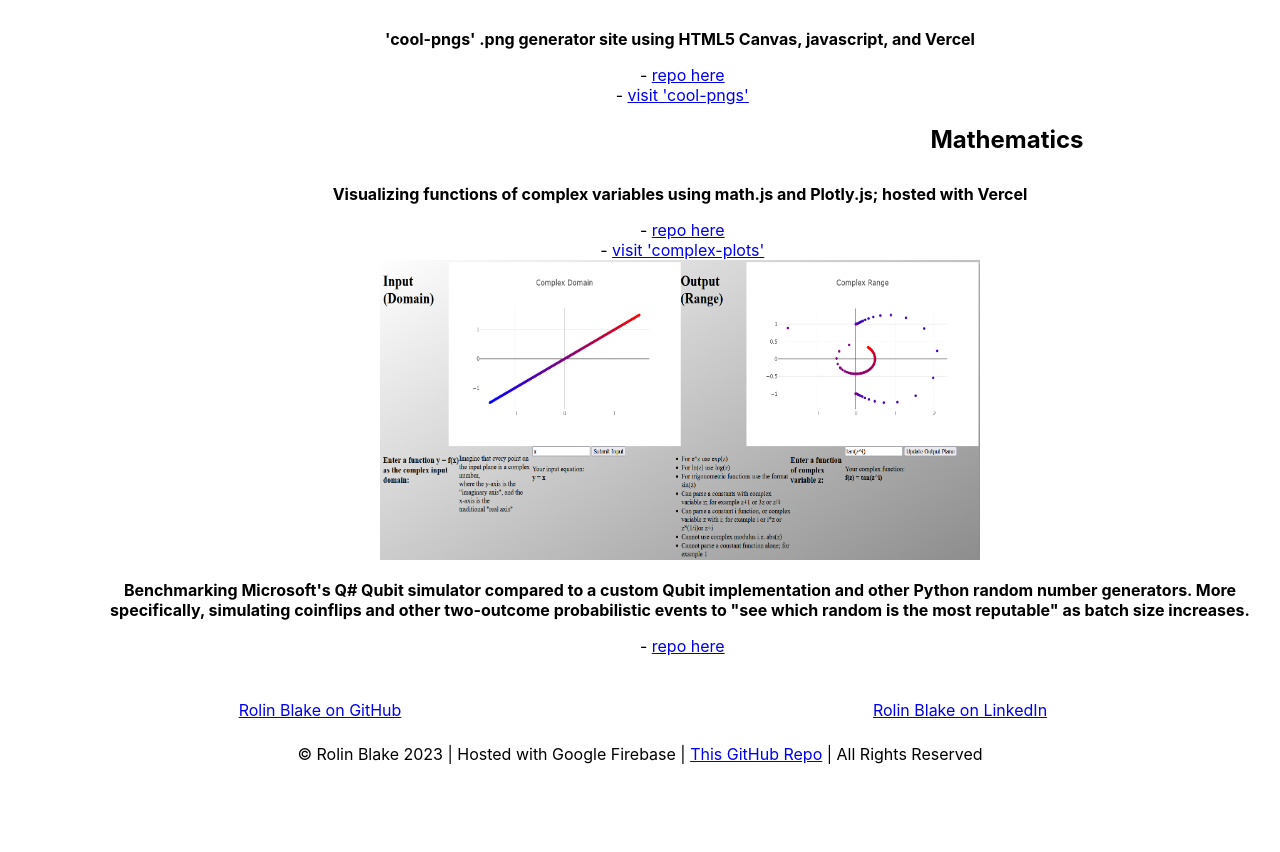
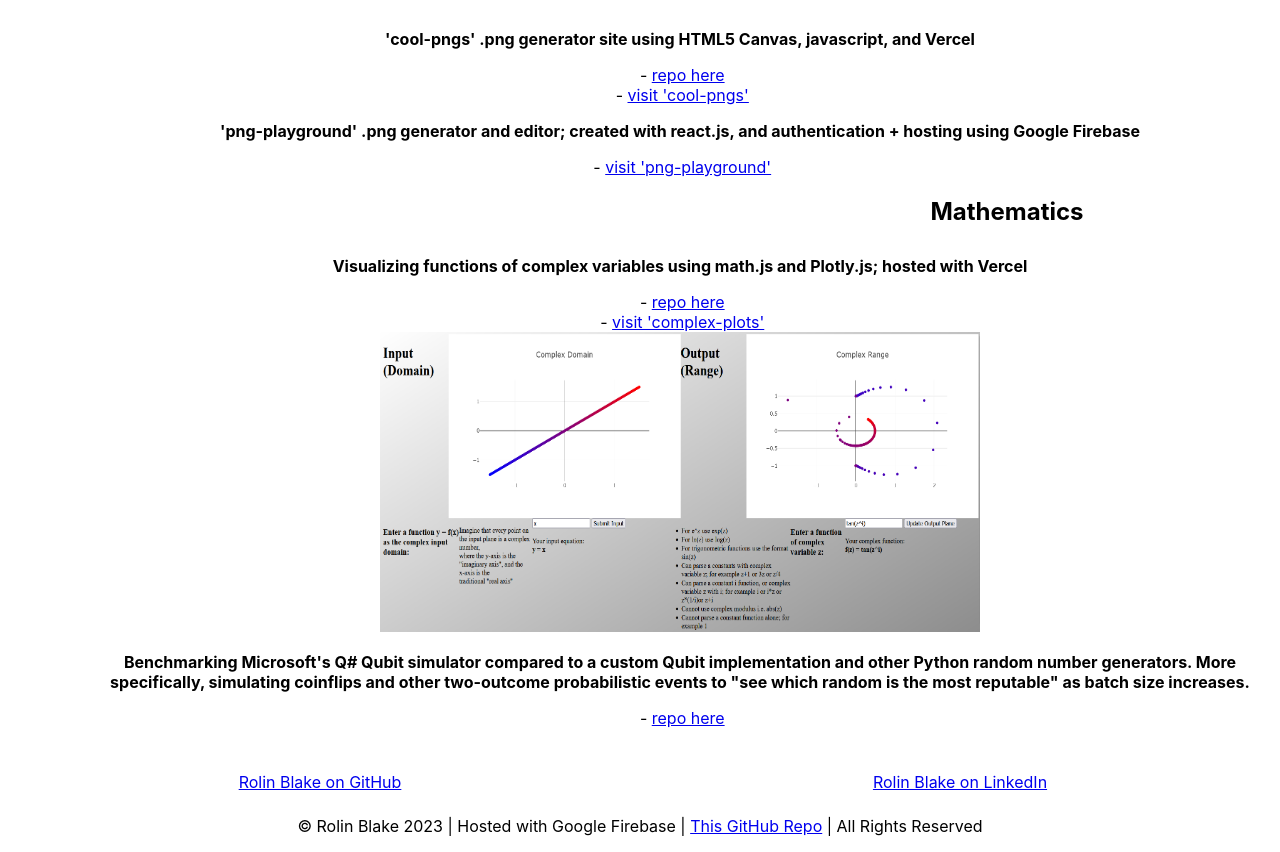
Before and after one commit to rolinmb/rmb-portfolio-react, a React (Create React App) app: page /projects in a window 1280 px wide. Shown: the part 1726-2578 px from the top of the page. Before the commit the page ends 2506 px from the top, so only its background shows below. Built offline with nearby package versions, Linux system fonts and the light colour scheme.

Commit message:
added png-playground project desc and links, changed favicon

```diff
--- a/public/index.html
+++ b/public/index.html
@@ -2,7 +2,7 @@
 <html lang="en">
   <head>
     <meta charset="utf-8" />
-    <link rel="icon" href="%PUBLIC_URL%/favicon.ico" />
+    <link rel="icon" href="%PUBLIC_URL%/trial0_40.ico" />
     <meta name="viewport" content="width=device-width, initial-scale=1" />
     <meta name="theme-color" content="#000000" />
     <meta
--- a/src/components/Projects.js
+++ b/src/components/Projects.js
@@ -95,6 +95,10 @@ function Projects() {
 			  <br />
 			  &nbsp;- <a target='_blank' rel='noopener noreferrer' href="https://cool-pngs.vercel.app">visit 'cool-pngs'</a>
 		    </li>
+			<li>
+			  <p>'png-playground' .png generator and editor; created with react.js, and authentication + hosting using Google Firebase </p>
+			  &nbsp;- <a target='_blank' rel='noopener noreferrer' href='https://png-playground.web.app'>visit 'png-playground'</a>
+			</li>
 		  </ul>
 	    </li>
         <li>
```
Also changed, not shown: 2 other files (tests, documents, lock files or other folders).
